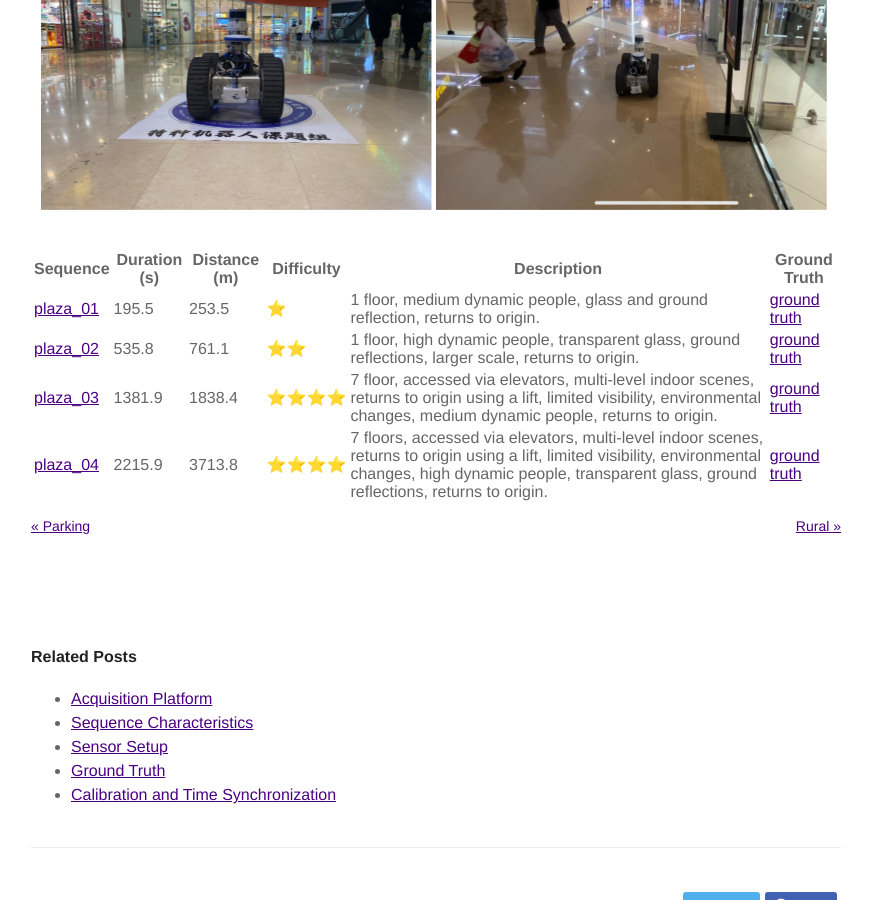
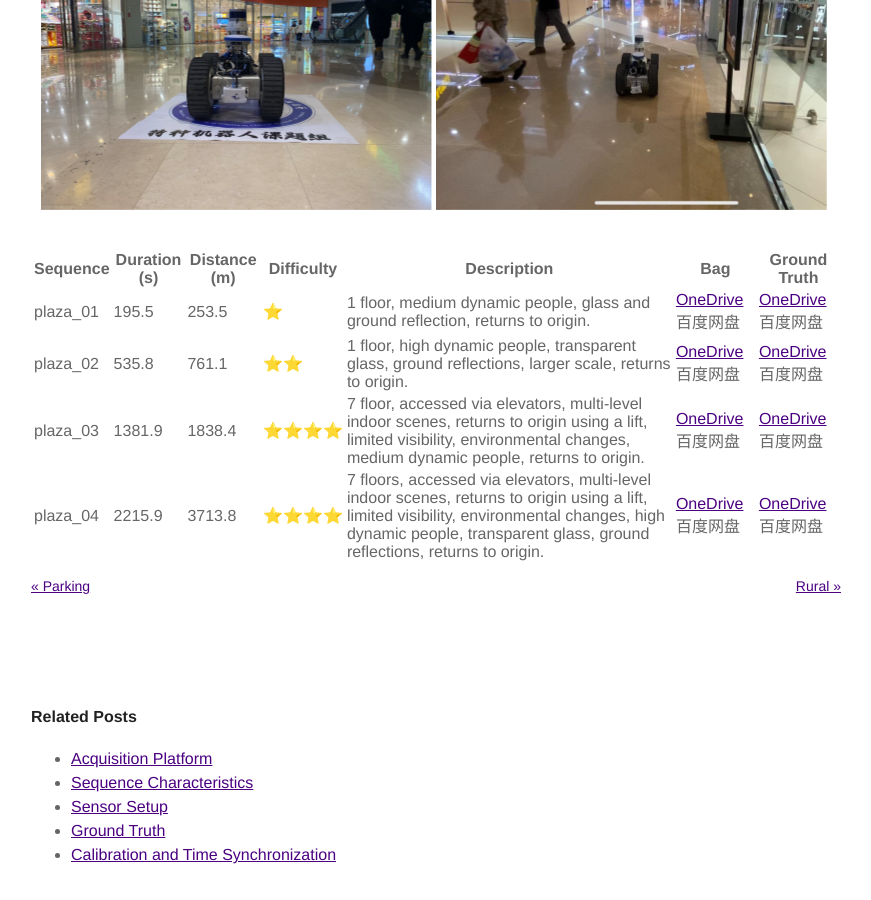
Before and after one commit to Yaepiii/M2UD, a Jekyll site: the page built from _posts/Dataset/2025-03-02-plaza.markdown, in a window 1280 px wide and 900 px high, scrolled down 822 px. Shown: the whole window, without its empty margins (204-1075 px from the left). Built offline with Jekyll 4.4.1, drawn with Linux system fonts in a browser that asks for light colours; nearby versions of some CDN libraries; comment, search, counter and statistics services are not loaded.

Commit message:
Update 2025-03-02-plaza.markdown

```diff
--- a/_posts/Dataset/2025-03-02-plaza.markdown
+++ b/_posts/Dataset/2025-03-02-plaza.markdown
@@ -20,9 +20,9 @@ Data for this category is collected in two large plazas, featuring highly-dynami
 
 ![figure](../../assets/image/plaza.png)
 
-| Sequence      | Duration (s) | Distance (m) | Difficulty | Description | Ground Truth |
-|--------------|-------------|-------------|------------|-------------|-------------|
-| [plaza_01](https://1drv.ms/u/c/c1806c2e19f2193f/ERHxj6C5WYZAgCppZmxLhLcB3ctXdukRDlA198oz4oHEdA?e=GLX1th)     | 195.5       | 253.5       | ⭐         | 1 floor, medium dynamic people, glass and ground reflection, returns to origin. | [ground truth](https://1drv.ms/t/c/c1806c2e19f2193f/EZgdoL0qxwFPhYr2gL8RmlEBgxefcMUtKT2pFWlo5LcFGA?e=JYV2y4) |
-| [plaza_02](https://1drv.ms/u/c/c1806c2e19f2193f/EfQGt54PljBPhrdSW4NG62MB0FHg5Gfrx_cIDXZViq2p5A?e=X26PoE)     | 535.8       | 761.1       | ⭐⭐        | 1 floor, high dynamic people, transparent glass, ground reflections, larger scale, returns to origin. | [ground truth](https://1drv.ms/t/c/c1806c2e19f2193f/ET0-20TgEltCgNpOgghkAVEBDTgAbxkTb_SijYyB42Eqtg?e=il8Pcb) |
-| [plaza_03](https://1drv.ms/u/c/c1806c2e19f2193f/Ec-ziZO_8hJBgbWPqx4JIhkBi74N33GjenPZ38wCpovKDg?e=sk8eyB)     | 1381.9      | 1838.4      | ⭐⭐⭐⭐      | 7 floor, accessed via elevators, multi-level indoor scenes, returns to origin using a lift, limited visibility, environmental changes, medium dynamic people, returns to origin. | [ground truth](https://1drv.ms/t/c/c1806c2e19f2193f/EYTh6b6-OHlOm_-6xSoDbZcBSLepcr9BFvH2YBDBnRsqiA?e=7rx3TF) |
-| [plaza_04](https://1drv.ms/u/c/c1806c2e19f2193f/EbFN-G10ZCBLtHfdHt-oYR8BhiphknHPiJy4VWjRzgfHNA?e=SOy80V)     | 2215.9      | 3713.8      | ⭐⭐⭐⭐      | 7 floors, accessed via elevators, multi-level indoor scenes, returns to origin using a lift, limited visibility, environmental changes, high dynamic people, transparent glass, ground reflections, returns to origin. | [ground truth](https://1drv.ms/t/c/c1806c2e19f2193f/EaKmcceAI9lJqFnHsC2pBQQBtJoJ0K79QFTKDDjoXSSmGA?e=MqmxfX) |
+| Sequence      | Duration (s) | Distance (m) | Difficulty | Description | Bag | Ground Truth |
+|--------------|-------------|-------------|------------|-------------|-------------|-------------|
+|   plaza_01   | 195.5       | 253.5       | ⭐         | 1 floor, medium dynamic people, glass and ground reflection, returns to origin. | [OneDrive](https://1drv.ms/u/c/c1806c2e19f2193f/ERHxj6C5WYZAgCppZmxLhLcB3ctXdukRDlA198oz4oHEdA?e=GLX1th) 百度网盘 | [OneDrive](https://1drv.ms/t/c/c1806c2e19f2193f/EZgdoL0qxwFPhYr2gL8RmlEBgxefcMUtKT2pFWlo5LcFGA?e=JYV2y4) 百度网盘 |
+|   plaza_02   | 535.8       | 761.1       | ⭐⭐        | 1 floor, high dynamic people, transparent glass, ground reflections, larger scale, returns to origin. | [OneDrive](https://1drv.ms/u/c/c1806c2e19f2193f/EfQGt54PljBPhrdSW4NG62MB0FHg5Gfrx_cIDXZViq2p5A?e=X26PoE) 百度网盘 | [OneDrive](https://1drv.ms/t/c/c1806c2e19f2193f/ET0-20TgEltCgNpOgghkAVEBDTgAbxkTb_SijYyB42Eqtg?e=il8Pcb) 百度网盘 |
+|   plaza_03   | 1381.9      | 1838.4      | ⭐⭐⭐⭐      | 7 floor, accessed via elevators, multi-level indoor scenes, returns to origin using a lift, limited visibility, environmental changes, medium dynamic people, returns to origin. | [OneDrive](https://1drv.ms/u/c/c1806c2e19f2193f/Ec-ziZO_8hJBgbWPqx4JIhkBi74N33GjenPZ38wCpovKDg?e=sk8eyB) 百度网盘 | [OneDrive](https://1drv.ms/t/c/c1806c2e19f2193f/EYTh6b6-OHlOm_-6xSoDbZcBSLepcr9BFvH2YBDBnRsqiA?e=7rx3TF) 百度网盘 |
+|   plaza_04   | 2215.9      | 3713.8      | ⭐⭐⭐⭐      | 7 floors, accessed via elevators, multi-level indoor scenes, returns to origin using a lift, limited visibility, environmental changes, high dynamic people, transparent glass, ground reflections, returns to origin. | [OneDrive](https://1drv.ms/u/c/c1806c2e19f2193f/EbFN-G10ZCBLtHfdHt-oYR8BhiphknHPiJy4VWjRzgfHNA?e=SOy80V) 百度网盘 | [OneDrive](https://1drv.ms/t/c/c1806c2e19f2193f/EaKmcceAI9lJqFnHsC2pBQQBtJoJ0K79QFTKDDjoXSSmGA?e=MqmxfX) 百度网盘 |
```
